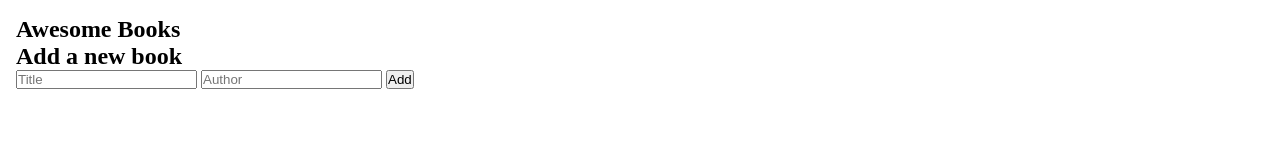
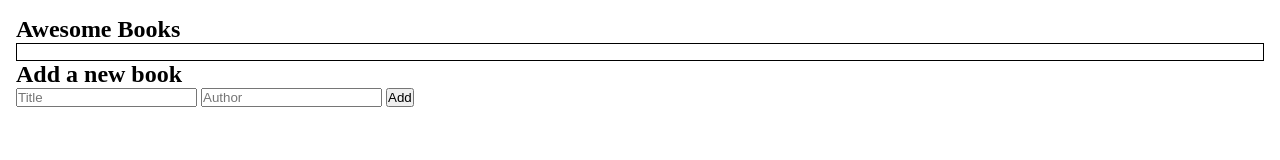
Before and after one commit to Godedict/Awesome-books, a website: page index.html in a window 1280 px wide. Drawn offline with Linux system fonts and the light colour scheme.

Commit message:
Add styling

```diff
--- a/style.css
+++ b/style.css
@@ -5,6 +5,11 @@
 
 .heading {
   margin: 1rem;
+}
+
+.book-list{
+  border: 1px solid black;
+  padding: 0.5rem;
 }
 
 .book-ul {
@@ -15,6 +20,7 @@
   display: flex;
   justify-content: space-between;
   gap: 5%;
+  padding-bottom: 3%;
 }
 
 .title-container {
```
